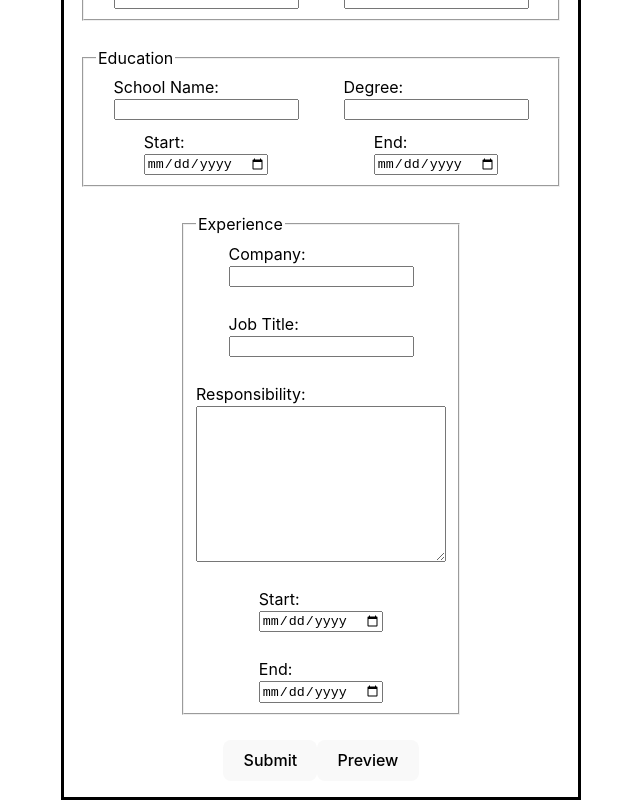
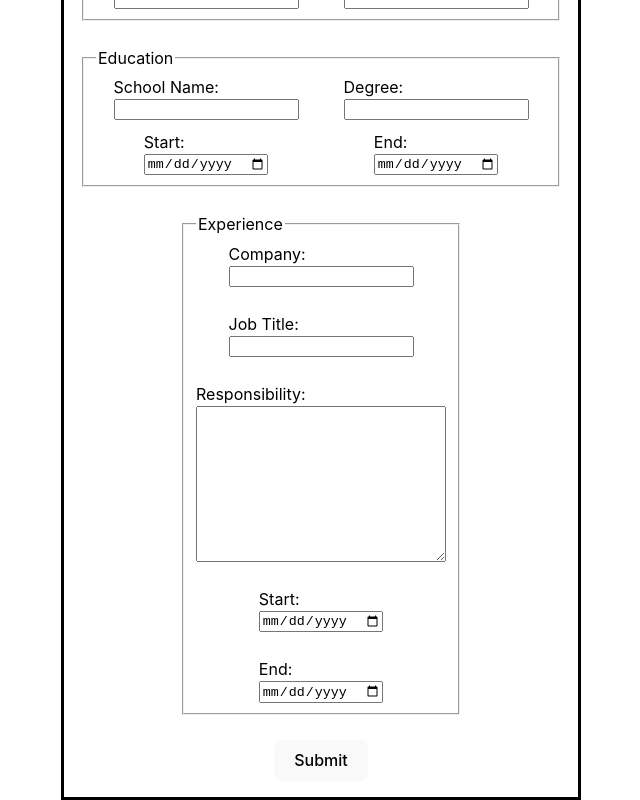
Before and after one commit to Crn0/cv-application, a React (Vite) app: page / in a window 1280 px wide. Shown: the part 273-1073 px from the top of the page, without its empty margins (319-959 px from the left). Built offline with nearby package versions, Linux system fonts and the light colour scheme.

Commit message:
Remove preview button

```diff
--- a/src/component/Form.jsx
+++ b/src/component/Form.jsx
@@ -85,10 +85,7 @@ export default function Form({isOpen, personalInfo, educationInfo, experienceInf
                         </label>
                     </fieldset>
 
-                    <div>
                     <button type="submit">Submit</button>
-                    <button type="button">Preview</button>
-                    </div>
                 </form>
             </dialog>
         </div>
```
